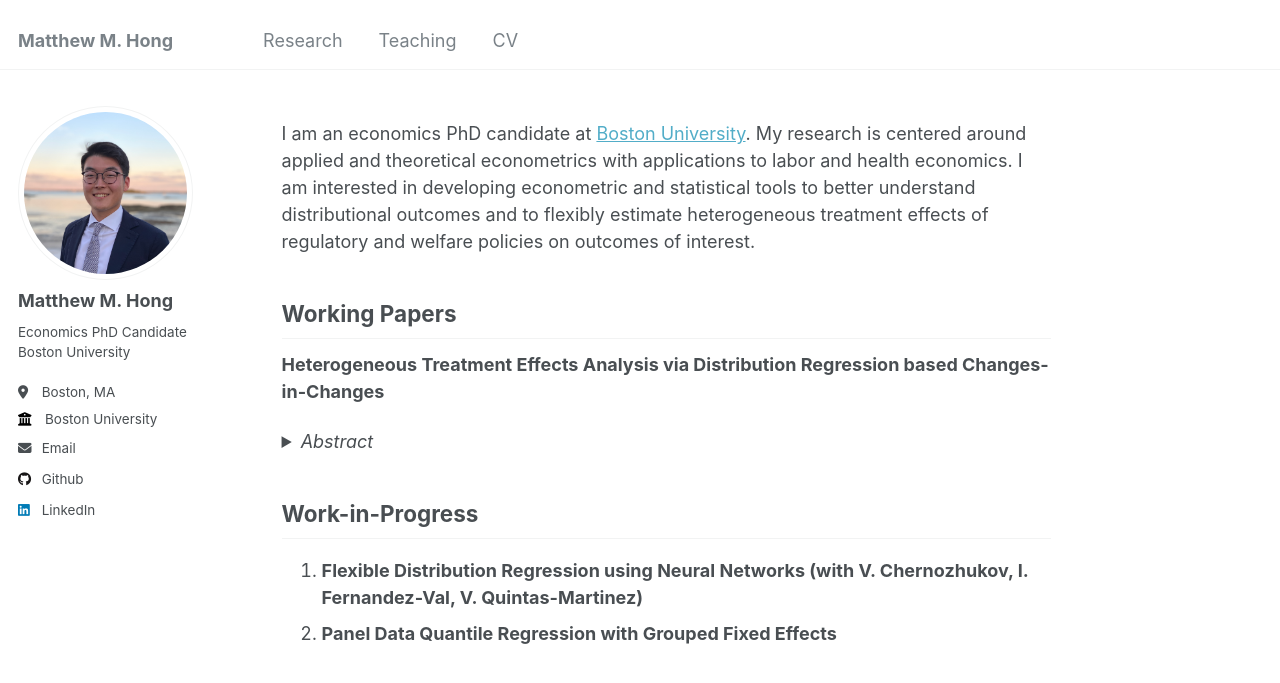
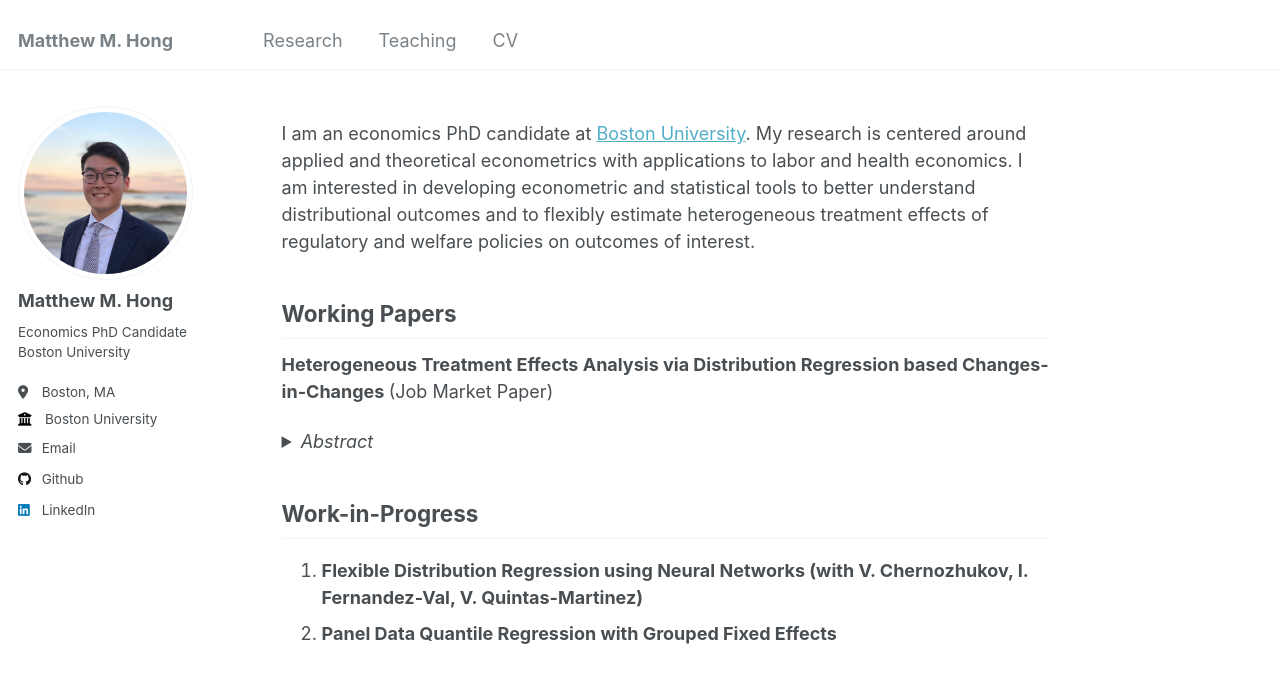
Before and after one commit to matthew-hong/matt-hong, a Jekyll site: the page built from _pages/about.md, in a window 1280 px wide. Shown: the top 683 px of the page. Built offline with Jekyll 4.4.1, drawn with Linux system fonts in a browser that asks for light colours.

Commit message:
update about page

```diff
--- a/_pages/about.md
+++ b/_pages/about.md
@@ -11,7 +11,7 @@ I am an economics PhD candidate at [Boston University](https://www.bu.edu/econ/)
 
 ## Working Papers
 
-<b> Heterogeneous Treatment Effects Analysis via Distribution Regression based Changes-in-Changes </b>
+<b> Heterogeneous Treatment Effects Analysis via Distribution Regression based Changes-in-Changes </b> (Job Market Paper)
 
 <details>
 <summary markdown='span'>
```
